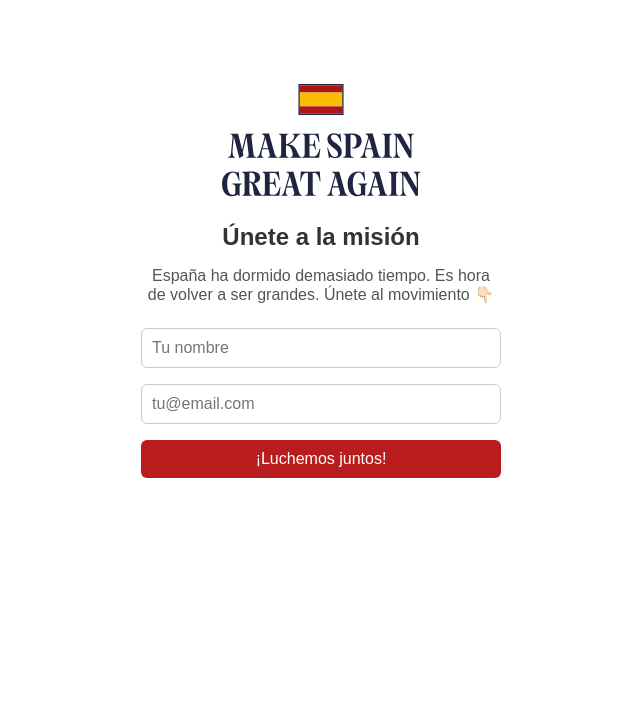
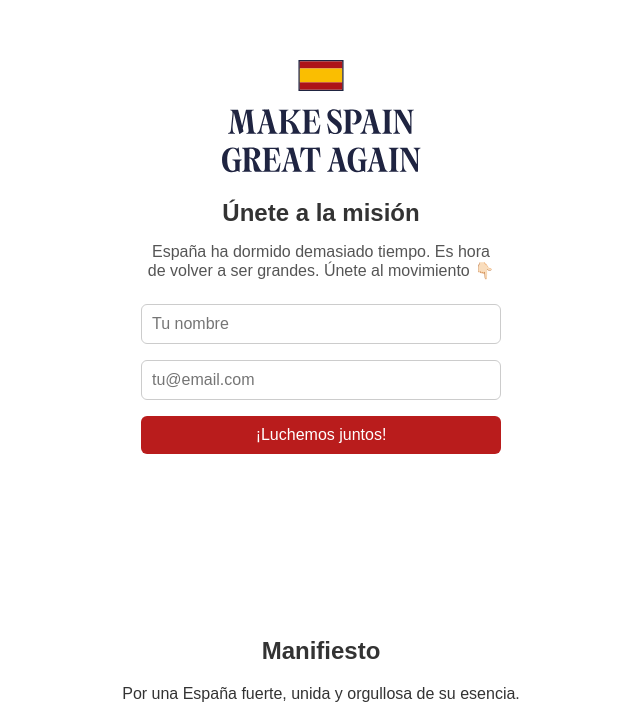
Before and after one commit to albertogarciagomez/msga, a plain HTML site: page index.html in a window 1280 px wide. Shown: the part 119-825 px from the top of the page, without its empty margins (319-959 px from the left). Before the commit the page ends 800 px from the top, so only its background shows below. Drawn offline with nearby package versions, Linux system fonts and the light colour scheme.

Commit message:
manifiesto añadido

```diff
--- a/index.html
+++ b/index.html
@@ -14,9 +14,11 @@
         background-color: white;
         margin: 0;
         display: flex;
+        flex-direction: column;
         justify-content: center;
         align-items: center;
-        min-height: 100vh;
+        min-height: 100svh;
+        padding: 16px;
       }
 
       .card {
@@ -26,6 +28,11 @@
         max-width: 400px;
         width: 100%;
         text-align: center;
+        display: flex;
+        flex-direction: column;
+        justify-content: center;
+        align-items: center;
+        min-height: 90svh;
       }
 
       .card h1 {
@@ -71,6 +78,11 @@
 
       .hidden {
         display: none;
+      }
+      .manifiesto {
+        max-width: 700px;
+        text-align: center;
+        color: #333;
       }
     </style>
     <script src="https://cdn.jsdelivr.net/npm/@emailjs/browser@3/dist/email.min.js"></script>
@@ -186,9 +198,9 @@
         <button type="submit" class="button">¡Luchemos juntos!</button>
       </form>
     </div>
-    <!-- <div class="manifiesto">
+    <div class="manifiesto">
       <section>
-        <h1>Manifiesto "Make Spain Great Again"</h1>
+        <h1>Manifiesto</h1>
         <p>Por una España fuerte, unida y orgullosa de su esencia.</p>
       </section>
 
@@ -299,7 +311,7 @@
           Hagamos que España vuelva a ser grande.
         </p>
       </section>
-    </div> -->
+    </div>
 
     <script>
       const form = document.getElementById("waitlist-form");
```
